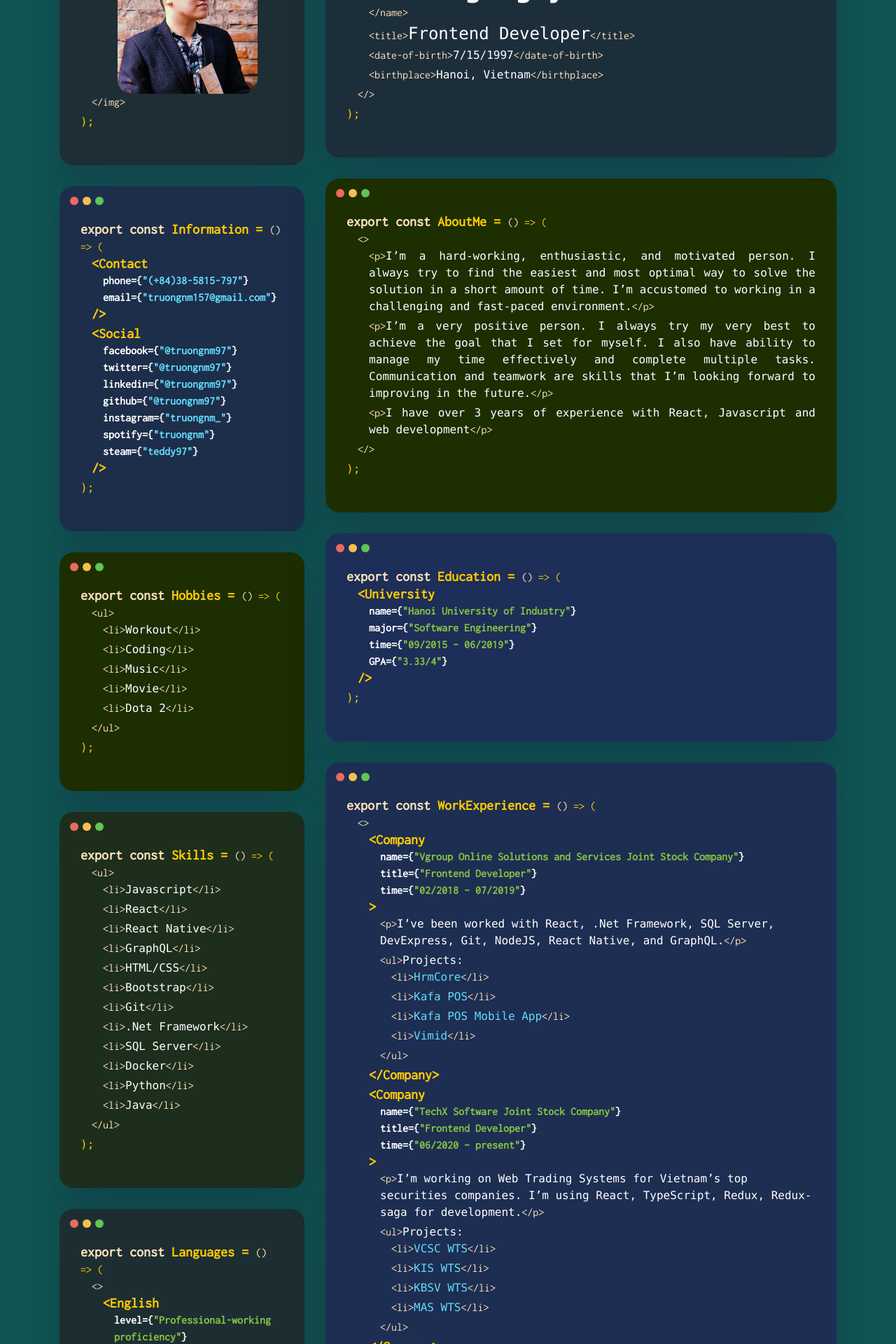
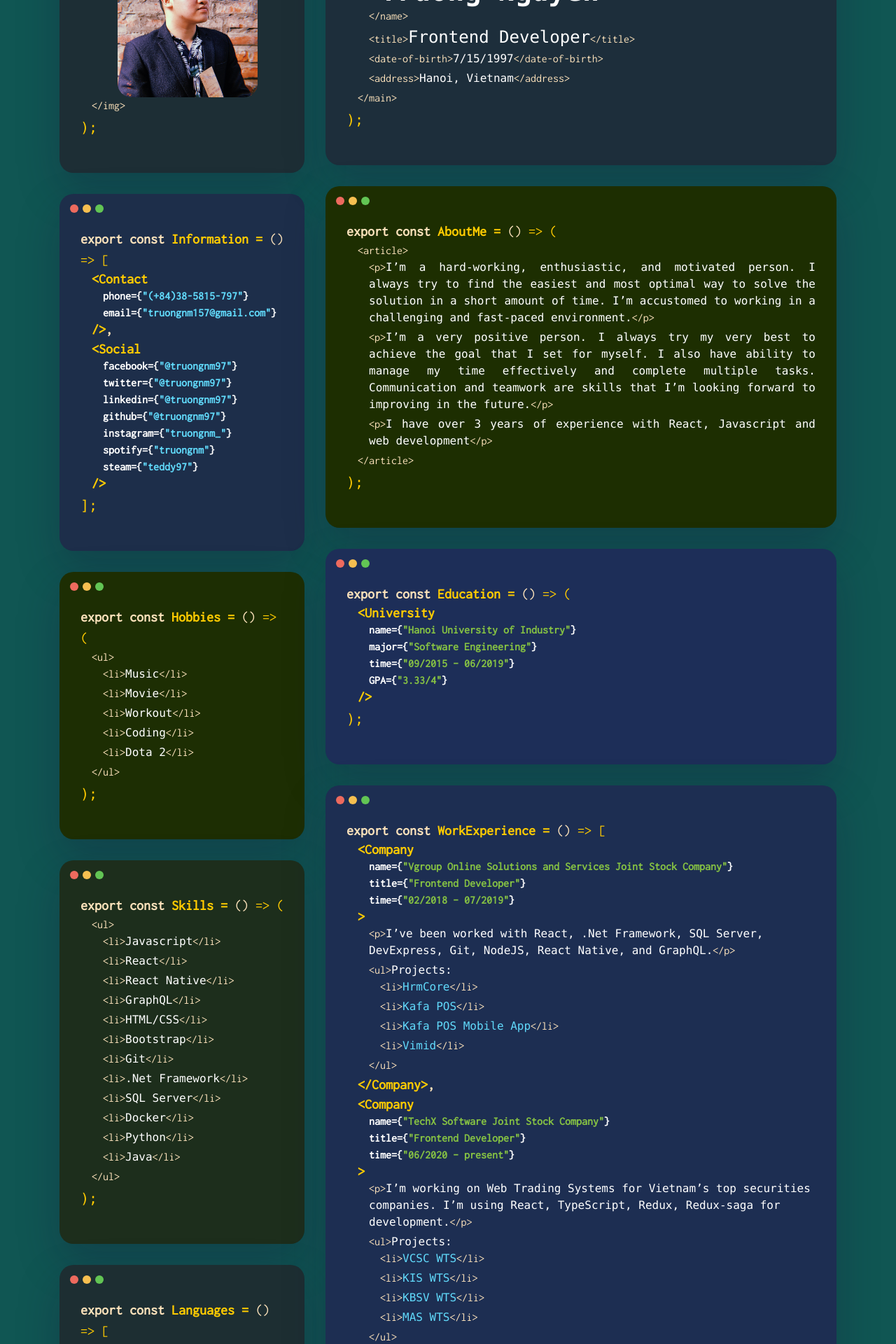
Before and after one commit to truongnm97/resume, a React (Create React App) app: page / in a window 1280 px wide. Shown: the part 180-2100 px from the top of the page at 70% size. Built offline with nearby package versions, Linux system fonts and the light colour scheme; the HTML template or start-up script is replaced by a standard one.

Commit message:
Update UI

```diff
--- a/public/data.json
+++ b/public/data.json
@@ -8,7 +8,7 @@
     "fullName": "Truong Nguyen",
     "title": "Frontend Developer",
     "dob": 868951800000,
-    "birthplace": "Hanoi, Vietnam"
+    "address": "Hanoi, Vietnam"
   },
   "profile": {
     "constName": "AboutMe",
@@ -50,7 +50,7 @@
   },
   "hobbies": {
     "constName": "Hobbies",
-    "detail": ["Workout", "Coding", "Music", "Movie", "Dota 2"]
+    "detail": ["Music", "Movie", "Workout", "Coding", "Dota 2"]
   },
   "skills": {
     "constName": "Skills",
--- a/src/App.js
+++ b/src/App.js
@@ -63,8 +63,12 @@ function App() {
                 </div>
                 {/* Information */}
                 <div className='col-sm-12'>
-                  <Card header={data.information.constName}>
-                    <CodeElement tag={'Contact'} attributes={data.information.detail.slice(0, 2)} />
+                  <Card header={data.information.constName} isArray>
+                    <CodeElement
+                      tag={'Contact'}
+                      attributes={data.information.detail.slice(0, 2)}
+                      isArrayItem
+                    />
                     <CodeElement
                       tag={'Social'}
                       attributes={data.information.detail.slice(2, data.information.detail.length)}
@@ -97,12 +101,15 @@ function App() {
                 </div>
                 {/* Languages */}
                 <div className='col-sm-12'>
-                  <Card header={data.languages.constName}>
-                    <CodeElement>
+                  <Card header={data.languages.constName} isArray>
                     {data.languages.detail.map((val, i) => (
-                        <CodeElement key={i} tag={val.title} attributes={val.value} />
+                      <CodeElement
+                        key={i}
+                        tag={val.title}
+                        attributes={val.value}
+                        isArrayItem={i !== data.languages.detail.length - 1}
+                      />
                     ))}
-                    </CodeElement>
                   </Card>
                 </div>
                 {/* Download */}
@@ -125,7 +132,7 @@ function App() {
               <div className='row'>
                 <div className='col-sm-12'>
                   <Card header={data.name.constName}>
-                    <CodeElement>
+                    <CodeElement tag='main'>
                       <CodeElement tag='name'>
                         <h1 className='mb-0 ml-3'>
                           <b>{data.name.fullName}</b>
@@ -145,8 +152,8 @@ function App() {
                           )}
                         </Code>
                       </CodeElement>
-                      <CodeElement tag='birthplace'>
-                        <Code>{data.name.birthplace}</Code>
+                      <CodeElement tag='address'>
+                        <Code>{data.name.address}</Code>
                       </CodeElement>
                     </CodeElement>
                   </Card>
@@ -154,7 +161,7 @@ function App() {
                 {/* About Me */}
                 <div className='col-sm-12'>
                   <Card header={data.profile.constName}>
-                    <CodeElement>
+                    <CodeElement tag='article'>
                       {data.profile.detail.map((val, i) => (
                         <CodeElement key={i} className={'text-justify'} tag='p'>
                           <Code>{val}</Code>
@@ -171,10 +178,13 @@ function App() {
                 </div>
                 {/* Work Experience */}
                 <div className='col-sm-12'>
-                  <Card header={data.workExperience.constName}>
-                    <CodeElement>
+                  <Card header={data.workExperience.constName} isArray>
                     {data.workExperience.detail.map((val, i) => (
-                        <CodeElement key={i} tag={val.title} attributes={val.value}>
+                      <CodeElement
+                        key={i}
+                        tag={val.title}
+                        attributes={val.value}
+                        isArrayItem={i !== data.workExperience.detail.length - 1}>
                         <CodeElement tag={'p'}>{val.data.content}</CodeElement>
                         <CodeElement tag={'ul'}>
                           Projects:
@@ -188,7 +198,6 @@ function App() {
                         </CodeElement>
                       </CodeElement>
                     ))}
-                    </CodeElement>
                   </Card>
                 </div>
               </div>
--- a/src/components/Card.js
+++ b/src/components/Card.js
@@ -23,7 +23,6 @@ const CardComponent = styled.section`
 `
 
 const Heading = styled.h2`
-  font-family: 'Inconsolata', monospace;
   display: inline;
   font-weight: bold;
   font-size: 1.25rem;
@@ -33,34 +32,33 @@ const Heading = styled.h2`
   color: ${colors.primary};
 
   :before {
-    font-family: 'Inconsolata', monospace;
     content: 'export const ';
     color: ${colors.text2};
   }
   :after {
-    font-family: 'Inconsolata', monospace;
     content: ' = ';
   }
 `
 
 const Space = styled.span`
   :before {
-    font-family: 'Inconsolata', monospace;
     color: ${colors.text2};
     content: '() ';
+    font-size: 1.25rem;
   }
   :after {
-    font-family: 'Inconsolata', monospace;
     color: ${colors.primary};
-    content: '=> ( ';
+    ${(props) => (props.isArray ? `content: '=> ['` : `content: '=> ('`)};
+    font-size: 1.25rem;
   }
 `
 
 const Code = styled.code`
   color: ${colors.text};
   :after {
-    content: ');';
+    ${(props) => (props.isArray ? `content: '];'` : `content: ');'`)};
     color: ${colors.primary};
+    font-size: 1.25rem;
   }
 `
 
@@ -79,7 +77,7 @@ const Header = styled.div`
   cursor: move;
 `
 
-const Card = ({ header, children, background }) => {
+const Card = ({ header, children, background, isArray }) => {
   const onDragStart = (e) => {
     const { parentNode } = e.target
     if (parentNode) {
@@ -106,8 +104,8 @@ const Card = ({ header, children, background }) => {
       <Header onDragStart={onDragStart} draggable />
       <HeaderButtons />
       <Heading export>{header}</Heading>
-      <Space />
-      <Code>{children}</Code>
+      <Space isArray={isArray} />
+      <Code isArray={isArray}>{children}</Code>
     </CardComponent>
   )
 }
--- a/src/components/CodeElement.js
+++ b/src/components/CodeElement.js
@@ -28,11 +28,15 @@ const AttributesValue = styled.span`
   color: ${colors.attrText};
 `
 
+const Comma = styled.span`
+  color: ${colors.text2};
+`
+
 const Container = styled.div`
   ${(props) => (props.onClick != null ? `cursor: pointer` : '')}
 `
 
-const CodeElement = ({ tag, children, className, attributes, onClick, style }) => (
+const CodeElement = ({ tag, children, className, attributes, onClick, style, isArrayItem }) => (
   <Container className={`mb-1 ml-3 ${className ?? ''}`} onClick={onClick} style={style}>
     {tag != null && tag[0] != null && tag[0] === tag[0].toUpperCase() ? (
       attributes != null ? (
@@ -60,13 +64,19 @@ const CodeElement = ({ tag, children, className, attributes, onClick, style }) =
             {children != null ? (
               <span className='d-block'>{`>`}</span>
             ) : (
-              <span className='d-block'>{`/>`}</span>
+              <span className='d-block'>
+                {`/>`}
+                <Comma>{`${isArrayItem ? ',' : ''}`}</Comma>
+              </span>
             )}
           </TagClass>
           {children}
           {children != null && (
             <TagClass>
-              <span className='d-block'>{`</${tag}>`}</span>
+              <span className='d-block'>
+                {`</${tag}>`}
+                <Comma>{`${isArrayItem ? ',' : ''}`}</Comma>
+              </span>
             </TagClass>
           )}
         </>
@@ -74,14 +84,20 @@ const CodeElement = ({ tag, children, className, attributes, onClick, style }) =
         <>
           <TagClass>{`<${tag}>`}</TagClass>
           {children}
-          <TagClass>{`</${tag}>`}</TagClass>
+          <TagClass>
+            {`</${tag}>`}
+            <Comma>{`${isArrayItem ? ',' : ''}`}</Comma>
+          </TagClass>
         </>
       )
     ) : (
       <>
         <Tag>{`<${tag || ''}>`}</Tag>
         {children}
-        <Tag>{`</${tag || ''}>`}</Tag>
+        <Tag>
+          {`</${tag || ''}>`}
+          <Comma>{`${isArrayItem ? ',' : ''}`}</Comma>
+        </Tag>
       </>
     )}
   </Container>
```
Lines whose indentation alone changed are shown as unchanged.
